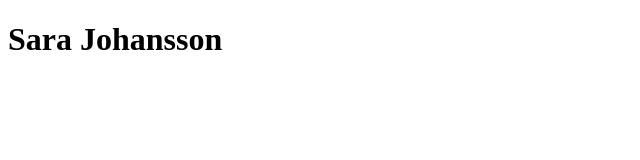
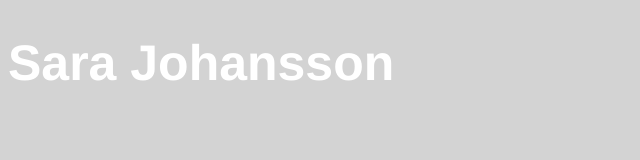
Before and after one commit to SaraJohanssonn/book-room-feature, a plain HTML site: page index.html in a window 1280 px wide. Shown: the whole page, without its empty margins (0-640 px from the left). Drawn offline with Linux system fonts and the light colour scheme.

Commit message:
ny css igen

```diff
--- a/index.html
+++ b/index.html
@@ -4,6 +4,7 @@
     <meta charset="UTF-8">
     <meta http-equiv="X-UA-Compatible" content="IE=edge">
     <meta name="viewport" content="width=device-width, initial-scale=1.0">
+    <link rel="stylesheet" href="styles/main.css" />
     <title>Document</title>
 </head>
 <body>
--- a/styles/main.css
+++ b/styles/main.css
@@ -0,0 +1,10 @@
+body {
+    background-color: lightgray;
+
+}
+
+h1 {
+    font-size: 50px;
+    color:  white;
+    font-family: 'Franklin Gothic Medium', 'Arial Narrow', Arial, sans-serif;
+}
```
